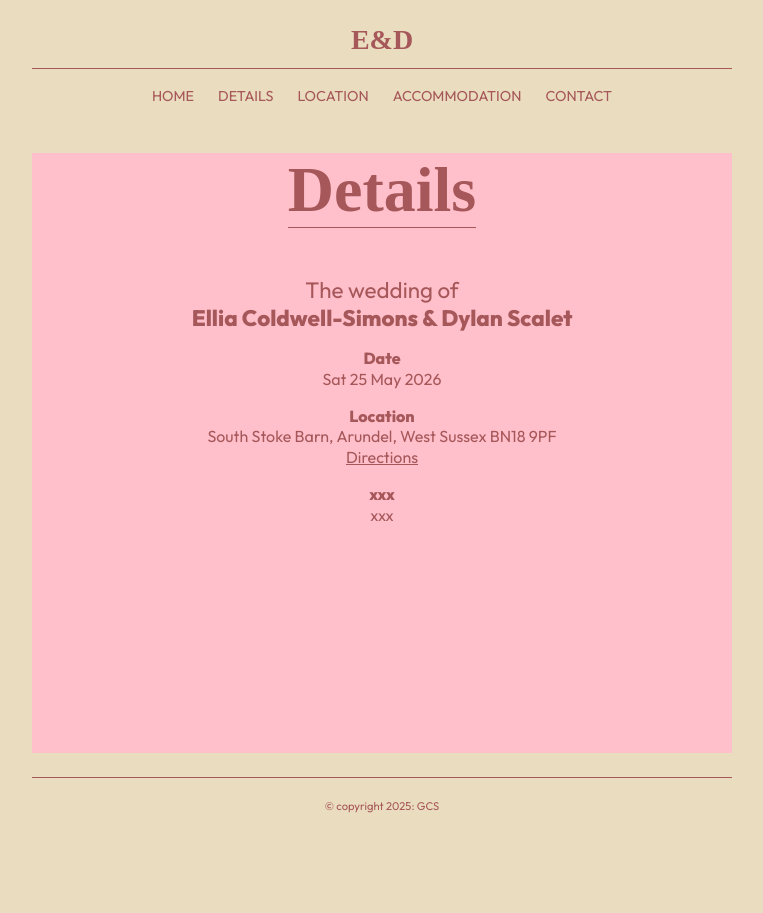
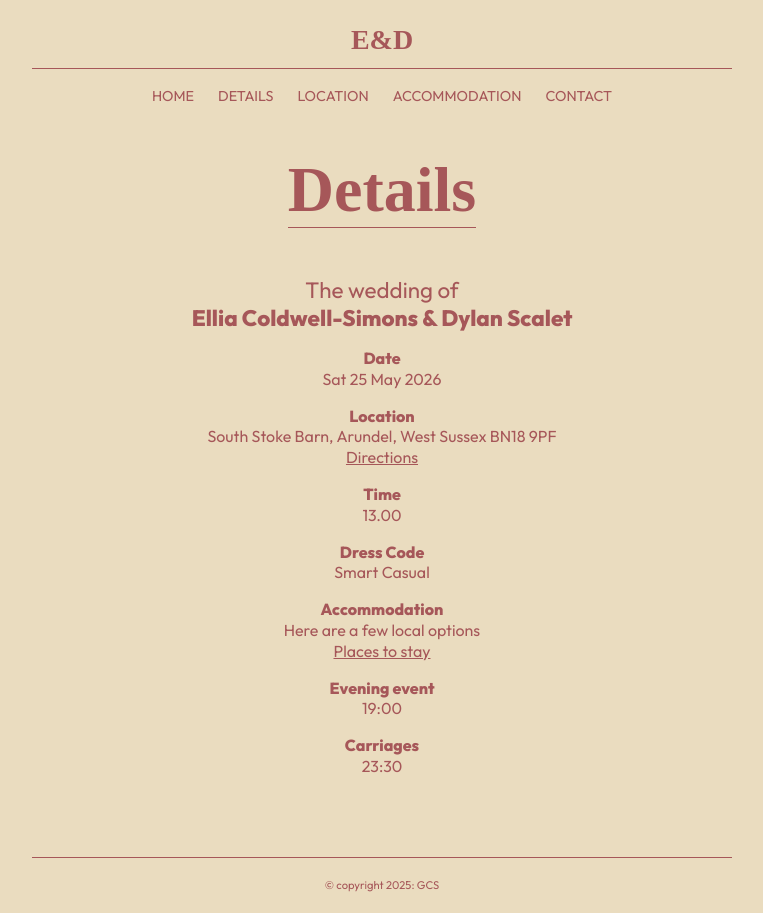
Before and after one commit to GarySimons/ellia-dylan-wedding, a React (Create React App) app: page /details in a window 1280 px wide. Shown: the whole page, without its empty margins (258-1021 px from the left). Before the commit the page ends 833 px from the top, so only its background shows below. Built offline with nearby package versions, Linux system fonts and the light colour scheme; a web font is replaced by a local one.

Commit message:
fake details added to Details page

```diff
--- a/src/index.scss
+++ b/src/index.scss
@@ -36,7 +36,6 @@ code {
 }
 
 .main-container {
-    background-color: pink;
     display: flex;
     flex-direction: column;
     justify-content: flex-start;
@@ -44,7 +43,8 @@ code {
     width: 90vw;
     max-width: 700px;
     min-height: 75vh;
-    margin: 2rem auto 1rem auto;
+    margin: 2rem auto 4rem auto;
+    text-align: center;
 
     .page-heading {
       font-family: "Grandiflora One", serif;
--- a/src/routes/Details.js
+++ b/src/routes/Details.js
@@ -23,8 +23,19 @@ const Details = () => {
           <p className="page-text link">
             <Link to="/location">Directions</Link>
           </p>
-          <p className="page-text bold">xxx</p>
-          <p className="page-text">xxx</p>
+          <p className="page-text bold">Time</p>
+          <p className="page-text">13.00</p>
+          <p className="page-text bold">Dress Code</p>
+          <p className="page-text">Smart Casual</p>
+          <p className="page-text bold">Accommodation</p>
+          <p className="page-text">Here are a few local options</p>
+          <p className="page-text link">
+            <Link to="/accommodation">Places to stay</Link>
+          </p>
+          <p className="page-text bold">Evening event</p>
+          <p className="page-text">19:00</p>
+          <p className="page-text bold">Carriages</p>
+          <p className="page-text">23:30</p>
         </div>
       </div>
       <Footer />
```
